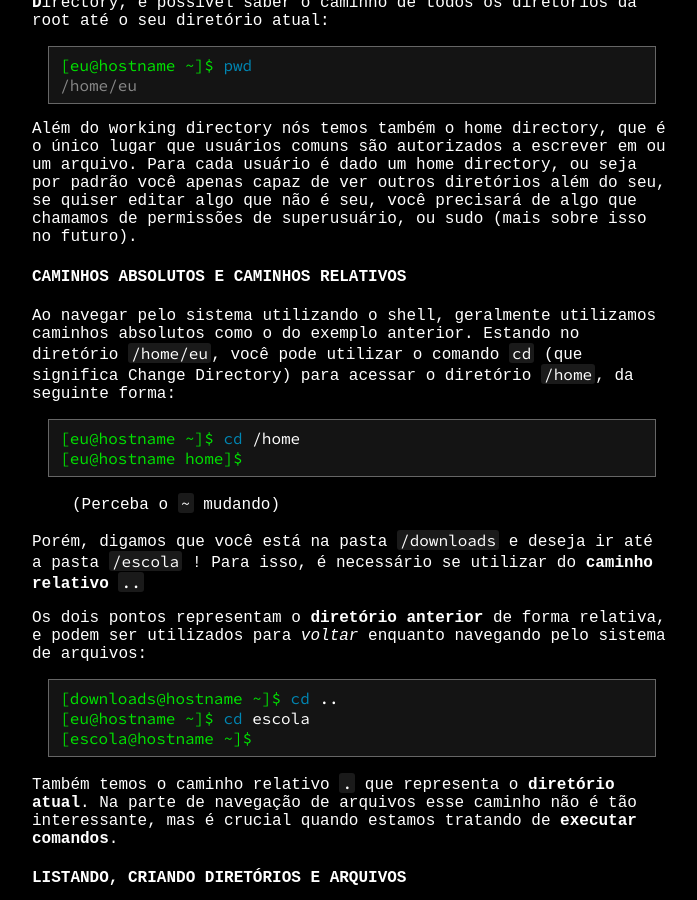
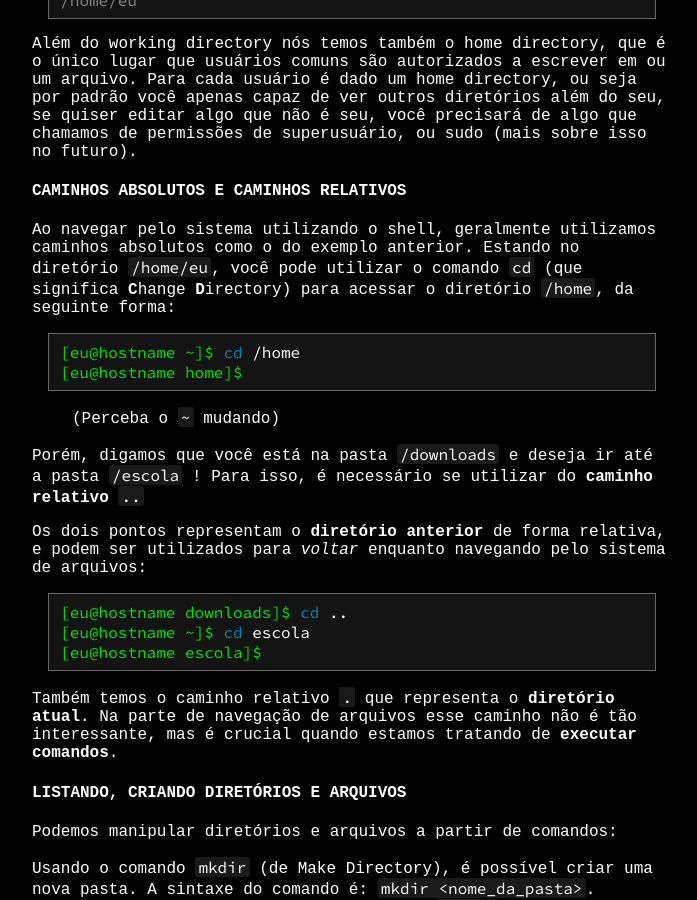
Before and after one commit to PETCC-UFRN/minicurso-linux-git, a Jekyll site: the page built from primeiroDia.md, in a window 1280 px wide and 900 px high, scrolled down 7153 px. Shown: the whole window, without its empty margins (288-985 px from the left). Built offline with Jekyll 4.4.1, drawn with Linux system fonts in a browser that asks for light colours; some of the changed text lies outside the part shown.

Commit message:
fix(primeiro-dia): problema de coesão em CWD

````diff
--- a/primeiroDia.md
+++ b/primeiroDia.md
@@ -189,19 +189,20 @@
 não correspondem diretamente ao formato do arquivo, mas sim ao seu tipo.
 
 <!--![imagem6](./assets/images/linux_dia1_imagem6.jpg)-->
-<div style="text-align: center;">
-<img alt="Meme muito engraçado sobre arquivos do sistema" src="assets/images/linux_dia1_imagem6.jpg" width="80%">
+<div style="text-align: center;"> <img alt="Meme muito engraçado sobre arquivos do sistema" src="assets/images/linux_dia1_imagem6.jpg" width="80%">
 </div>
 <br>
 
 #### Current working directory
 
-<!-- FIX: Inconscistência nos nomes nessa seção -->
+<!-- FIX: Inconscistência nos nomes nessa seção
+--->
 
-O sistema de arquivos funciona como uma árvore: você possui um diretório de origem, o `/` (chamado de **root**) e os galhos acima dele, que são os outros diretórios do computador. A partir de um diretório, é possível ver os diretórios diretamente ligados a ele seja "descendo" ou "subindo" a árvore. Quando você acessa um diretório e passa a ter acesso a todos os arquivos dentro dele, aquele passa a ser seu **Working Directory**
+O sistema de arquivos funciona como uma árvore: você possui um diretório de origem, o `/` (chamado de **root**) e os galhos acima dele, que são os outros diretórios do computador. A partir de um diretório, é possível ver os diretórios diretamente ligados a ele seja "descendo" ou "subindo" a árvore. Quando você acessa um diretório e passa a ter acesso a todos os arquivos dentro dele, aquele passa a ser seu **Working Directory**. Imagine que seu sistema de arquivos é a
+seguinte árvore de cabeça para baixo.
 
 <div style="text-align: center;">
-<img alt="Imagem exemplo de um sistema de arquivos do Linux" src="assets/images/linux_dia1_imagem5.png" width="80%">
+<img alt="Imagem exemplo de um sistema de arquivos do Linux" src="assets/images/linux_dia1_imagem3.png" width="80%">
 </div>
 <br>
 
@@ -216,7 +217,7 @@
 
 #### Caminhos absolutos e caminhos relativos
 
-Ao navegar pelo sistema utilizando o shell, geralmente utilizamos caminhos absolutos como o do exemplo anterior. Estando no diretório `/home/eu`, você pode utilizar o comando `cd` (que significa Change Directory) para acessar o diretório `/home`, da seguinte forma:
+Ao navegar pelo sistema utilizando o shell, geralmente utilizamos caminhos absolutos como o do exemplo anterior. Estando no diretório `/home/eu`, você pode utilizar o comando `cd` (que significa **C**hange **D**irectory) para acessar o diretório `/home`, da seguinte forma:
 
 ```terminal
 [eu@hostname ~]$ cd /home
@@ -230,9 +231,9 @@
 Os dois pontos representam o **diretório anterior** de forma relativa, e podem ser utilizados para *voltar* enquanto navegando pelo sistema de arquivos:
 
 ```terminal
-[downloads@hostname ~]$ cd ..
+[eu@hostname downloads]$ cd ..
 [eu@hostname ~]$ cd escola
-[escola@hostname ~]$
+[eu@hostname escola]$
 ```
 
 Também temos o caminho relativo `.` que representa o **diretório atual**. Na parte de navegação de arquivos esse caminho não é tão interessante, mas é crucial quando estamos tratando de **executar comandos**.
````
